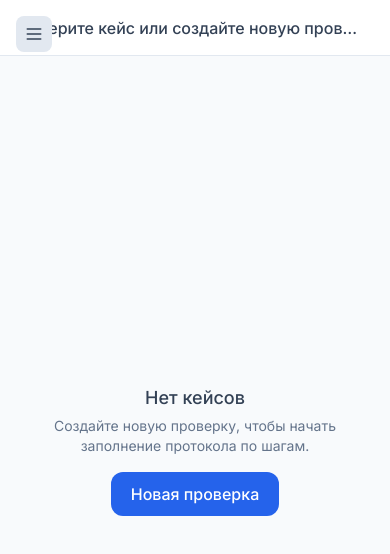
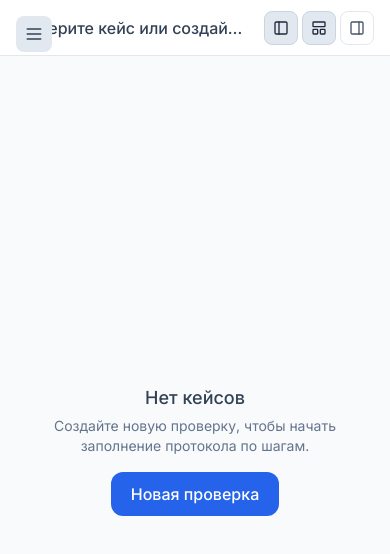
Before and after one commit to ResonanceTECH/Onco_SechHack, a React (Vite) app in the folder frontend/: page /auth/login in a window 390 px wide. Both pictures are taken after typing "name@example.com", "Sample123" into the empty fields and a click on the button "Войти". Shown: the top 554 px of the page. Built offline with nearby package versions, Linux system fonts and the light colour scheme.

Commit message:
feat(layout): сворачивание панелей, адаптивный отчёт; fix(pii): пациент/возраст не ПИИ

```diff
--- a/frontend/src/components/layout/DoctorChatLayout.tsx
+++ b/frontend/src/components/layout/DoctorChatLayout.tsx
@@ -1,17 +1,23 @@
 import { Outlet } from 'react-router-dom';
+import { useLayoutStore } from '../../stores/layoutStore';
 import { SidebarChats } from './SidebarChats';
 import { TopBar } from './TopBar';
+import { ReportPanelSidebar } from './ReportPanelSidebar';
 
 export function DoctorChatLayout() {
+  const leftPanelOpen = useLayoutStore((s) => s.leftPanelOpen);
+  const rightPanelOpen = useLayoutStore((s) => s.rightPanelOpen);
+
   return (
     <div className="h-screen flex bg-slate-100">
-      <SidebarChats />
+      {leftPanelOpen && <SidebarChats />}
       <div className="flex-1 flex flex-col min-w-0">
         <TopBar />
         <main className="flex-1 overflow-hidden">
           <Outlet />
         </main>
       </div>
+      {rightPanelOpen && <ReportPanelSidebar />}
     </div>
   );
 }
--- a/frontend/src/components/layout/TopBar.tsx
+++ b/frontend/src/components/layout/TopBar.tsx
@@ -1,6 +1,6 @@
-import { Link } from 'react-router-dom';
-import { FileText } from 'lucide-react';
+import { PanelLeft, PanelRight, LayoutPanelTop } from 'lucide-react';
 import { useChatStore } from '../../stores/chatStore';
+import { useLayoutStore } from '../../stores/layoutStore';
 import type { CaseStatus, ChatCase } from '../../types';
 
 const STATUS_LABELS: Record<CaseStatus, string> = {
@@ -21,8 +21,14 @@ const statusColor: Record<CaseStatus, string> = {
   cancelled: 'bg-slate-400',
 };
 
+const btnClass =
+  'p-2 rounded-lg border text-slate-600 hover:bg-slate-100 hover:text-slate-800 border-slate-200 transition-colors';
+const btnActiveClass = 'bg-slate-200 border-slate-300 text-slate-800';
+
 export function TopBar() {
   const { chats, activeChatId } = useChatStore();
+  const { leftPanelOpen, middlePanelOpen, rightPanelOpen, toggleLeftPanel, toggleMiddlePanel, toggleRightPanel } =
+    useLayoutStore();
   const active = activeChatId ? chats.find((c: ChatCase) => c.id === activeChatId) : null;
 
   const title = active
@@ -44,16 +50,34 @@ export function TopBar() {
           </span>
         )}
       </div>
-      <div className="flex items-center gap-2 shrink-0">
-        {active?.id && (
-          <Link
-            to={`/doctor/check/${active.id}/report`}
-            className="inline-flex items-center gap-1.5 px-3 py-1.5 rounded-lg text-sm text-slate-600 hover:bg-slate-100 border border-slate-200"
-          >
-            <FileText className="w-4 h-4" />
-            Отчет
-          </Link>
-        )}
+      <div className="flex items-center gap-1 shrink-0">
+        <button
+          type="button"
+          onClick={toggleLeftPanel}
+          className={`${btnClass} ${leftPanelOpen ? btnActiveClass : ''}`}
+          title={leftPanelOpen ? 'Свернуть левое меню' : 'Открыть левое меню'}
+          aria-label={leftPanelOpen ? 'Свернуть левое меню' : 'Открыть левое меню'}
+        >
+          <PanelLeft className="w-4 h-4" />
+        </button>
+        <button
+          type="button"
+          onClick={toggleMiddlePanel}
+          className={`${btnClass} ${middlePanelOpen ? btnActiveClass : ''}`}
+          title={middlePanelOpen ? 'Свернуть среднюю панель' : 'Открыть среднюю панель'}
+          aria-label={middlePanelOpen ? 'Свернуть среднюю панель' : 'Открыть среднюю панель'}
+        >
+          <LayoutPanelTop className="w-4 h-4" />
+        </button>
+        <button
+          type="button"
+          onClick={toggleRightPanel}
+          className={`${btnClass} ${rightPanelOpen ? btnActiveClass : ''}`}
+          title={rightPanelOpen ? 'Свернуть отчёт' : 'Открыть отчёт'}
+          aria-label={rightPanelOpen ? 'Свернуть отчёт' : 'Открыть отчёт'}
+        >
+          <PanelRight className="w-4 h-4" />
+        </button>
       </div>
     </header>
   );
--- a/frontend/src/components/report/ReportCards.tsx
+++ b/frontend/src/components/report/ReportCards.tsx
@@ -24,11 +24,11 @@ export function ReportCards({ status, summaryCards }: ReportCardsProps) {
           {REPORT_STATUS_LABELS[status]}
         </span>
       </div>
-      <div className="grid grid-cols-2 sm:grid-cols-4 gap-2">
+      <div className="grid grid-cols-2 sm:grid-cols-4 gap-2 min-w-0">
         {summaryCards.map((c) => (
-          <div key={c.type} className="rounded-lg border border-slate-200 bg-slate-50 px-3 py-2 text-sm">
-            <span className="font-medium text-slate-700">{c.label}</span>
-            <span className="ml-2 text-slate-500">{c.count}</span>
+          <div key={c.type} className="rounded-lg border border-slate-200 bg-slate-50 px-3 py-2 text-sm min-w-0 flex items-center justify-between gap-2">
+            <span className="font-medium text-slate-700 truncate">{c.label}</span>
+            <span className="shrink-0 text-slate-500">{c.count}</span>
           </div>
         ))}
       </div>
--- a/frontend/src/utils/detectPII.ts
+++ b/frontend/src/utils/detectPII.ts
@@ -16,12 +16,17 @@ const PATTERNS: RegExp[] = [
   /\b(Иванов|Петров|Сидоров|Смирнов|Кузнецов)(\s+[А-ЯЁ][а-яё]+)*\b/i, // типичные фамилии
 ];
 
-const PII_HINT = /(пациент|больной|ф\.и\.о|фио|фамилия|имя|телефон|email|почта|адрес|полис|паспорт|снилс|дата\s+рождения)/i;
+// Слова-маркеры намерения ввести ПИИ (обезличенные «пациент», «больной» не считаются нарушением)
+const PII_HINT = /(ф\.и\.о|фио|фамилия|имя|телефон|email|почта|адрес|полис|паспорт|снилс|дата\s+рождения)/i;
+
+// Возраст (число + год/лет/года) — не ПИИ; дата рождения (дд.мм.гггг) остаётся ПИИ
+const AGE_ONLY = /^\d{1,3}\s*(год|года|лет|г\.?)?\s*$/i;
 
 export function detectPII(text: string): boolean {
   if (!text || typeof text !== 'string') return false;
   const normalized = text.replace(/\s+/g, ' ').trim();
   if (normalized.length < 3) return false;
+  if (AGE_ONLY.test(normalized)) return false;
 
   for (const re of PATTERNS) {
     if (re.test(normalized)) return true;
```
